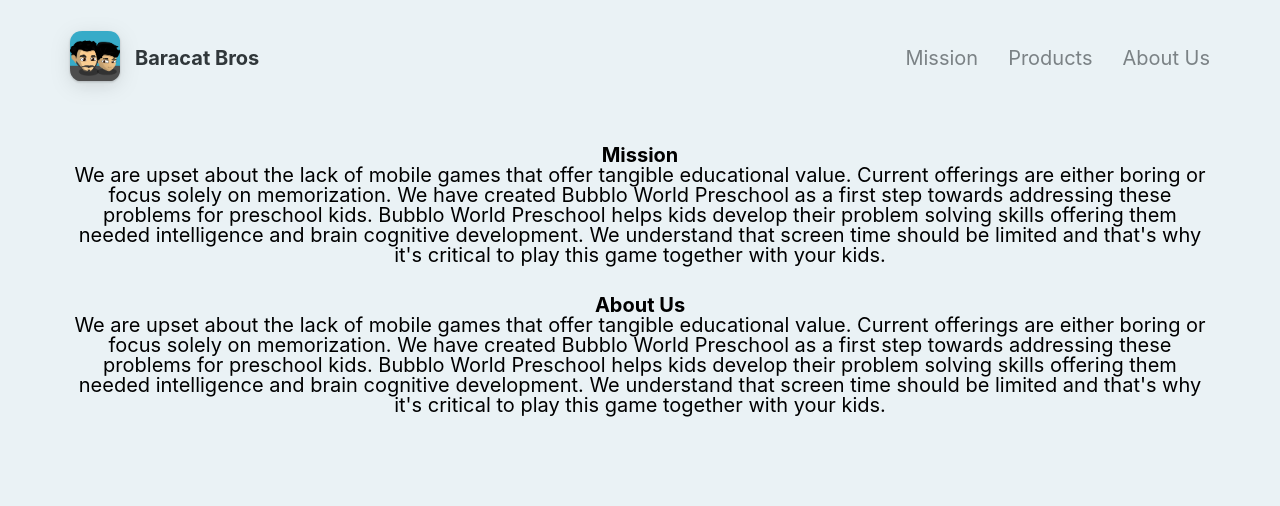
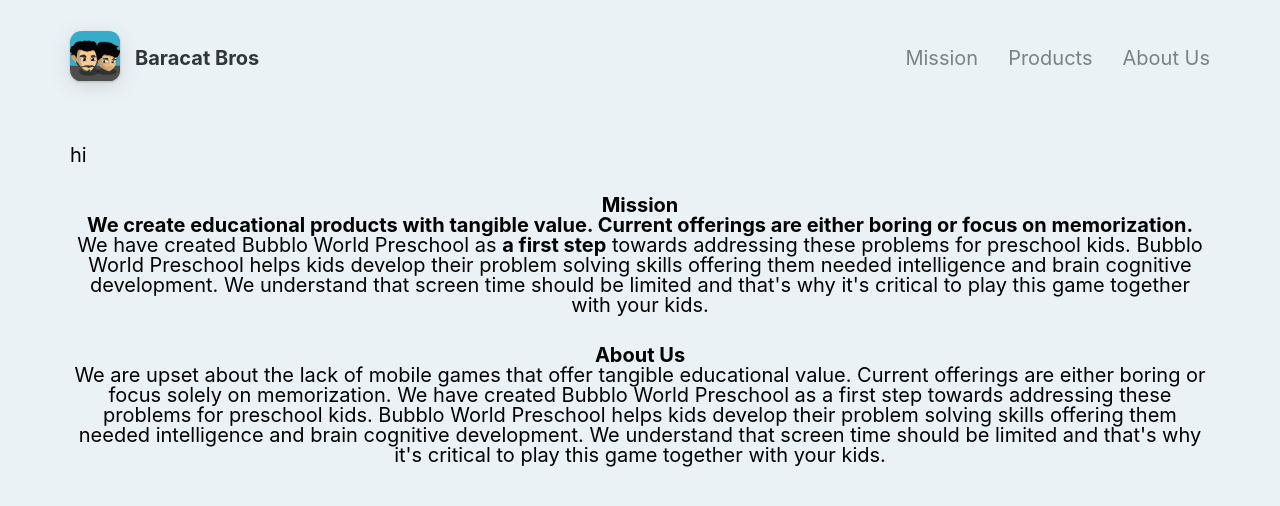
Before and after one commit to AhmadBaracat/baracatbros, a Jekyll site: the page built from index.html, in a window 1280 px wide. Shown: the top 506 px of the page. Built offline with Jekyll 4.4.1, drawn with Linux system fonts in a browser that asks for light colours; nearby versions of some CDN libraries.

Commit message:
Refactor and add home header

```diff
--- /dev/null
+++ b/_includes/homeheader.html
@@ -0,0 +1,3 @@
+<div id="home-header">
+hi
+</div>
--- a/_includes/mission.html
+++ b/_includes/mission.html
@@ -1,9 +1,11 @@
 <div id="mission" class="mission">
     <h2>Mission</h2>
+    <h3>
+        We create educational products with tangible value. Current offerings are either
+        boring or focus on memorization.
+    </h3>
     <p>
-        We are upset about the lack of mobile games that offer tangible educational value. Current offerings are either
-        boring or focus solely on memorization.
-        We have created Bubblo World Preschool as a first step towards addressing these problems for preschool kids.
+        We have created Bubblo World Preschool as <b>a first step</b> towards addressing these problems for preschool kids.
         Bubblo World Preschool helps kids develop their problem solving skills offering them needed intelligence
         and brain cognitive development. We understand that screen time should be limited
         and that's why it's critical to play this game together with your kids.
--- a/_layouts/default.html
+++ b/_layouts/default.html
@@ -8,6 +8,7 @@
             <div class="headerBackground">
                 <div class="main-container">
                     {% include header.html %}
+                    {% include homeheader.html %}
                     {% include mission.html %}
                     {% include aboutus.html %}
                 </div>
--- a/_sass/layout.scss
+++ b/_sass/layout.scss
@@ -63,12 +63,14 @@
 
 .main-container {
     @extend .container;
+    grid-template-columns: auto;
     grid-template-rows: auto;
     grid-template-areas:
-            "h h h h h h h h h h h h"
-            "m m m m m m m m m m m m"
-            "a a a a a a a a a a a a"
-            "f f f f f f f f f f f f";
+            "h h"
+            "i s"
+            "m m"
+            "a a"
+            "f f";
 
 }
 
@@ -570,20 +572,31 @@
 
 }
 
-.mission {
-    grid-area: m;
+.home-page-base-layout {
     display: flex;
     flex-wrap: wrap;
     justify-content: center;
     text-align: center;
 }
 
+.main-image {
+    @extend .home-page-base-layout;
+    grid-area: i;
+}
+
+.slogan {
+    @extend .home-page-base-layout;
+    grid-area: s;
+}
+
+.mission {
+    @extend .home-page-base-layout;
+    grid-area: m;
+}
+
 .aboutus {
+    @extend .home-page-base-layout;
     grid-area: a;
-    display: flex;
-    flex-wrap: wrap;
-    justify-content: center;
-    text-align: center;
 }
 
 
```
Also changed, not shown: assets/HomePageMainImage.png (added).
